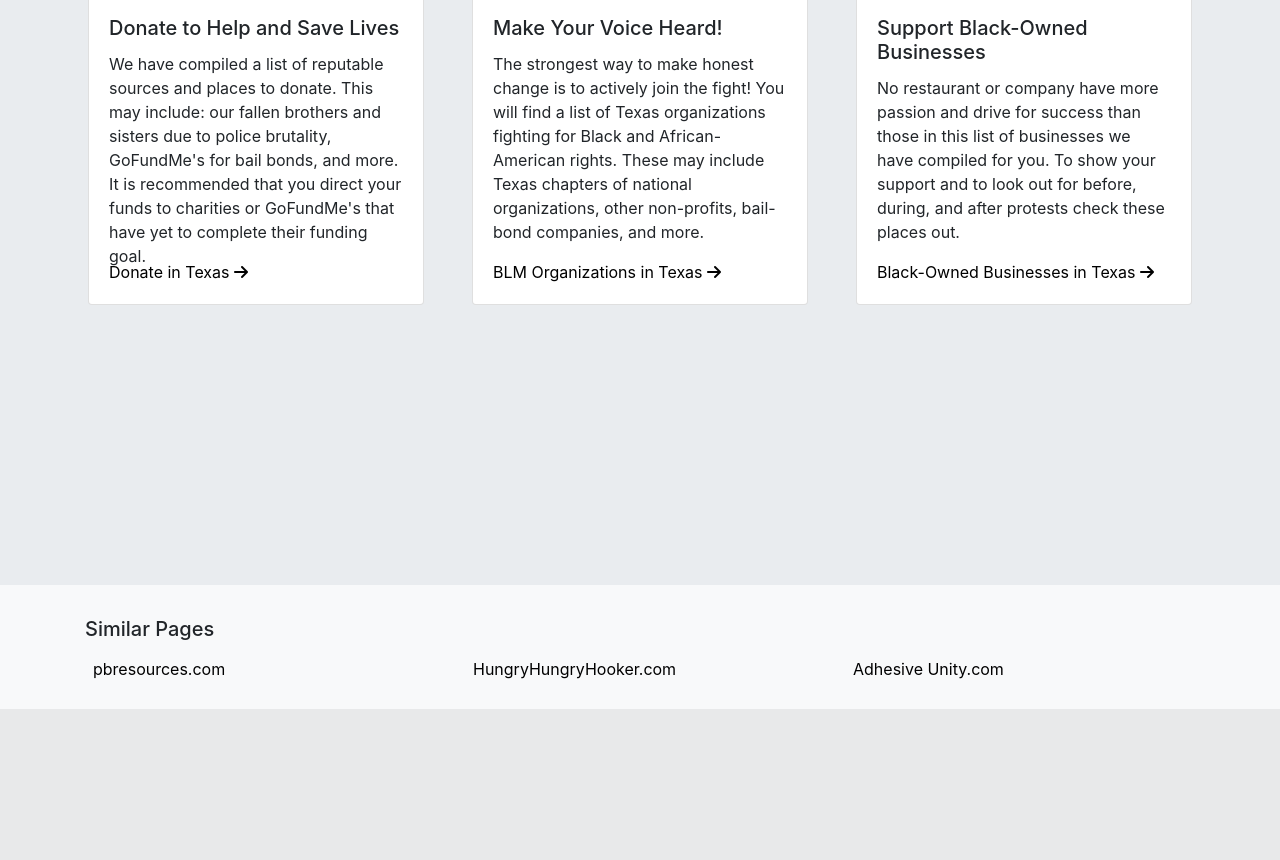
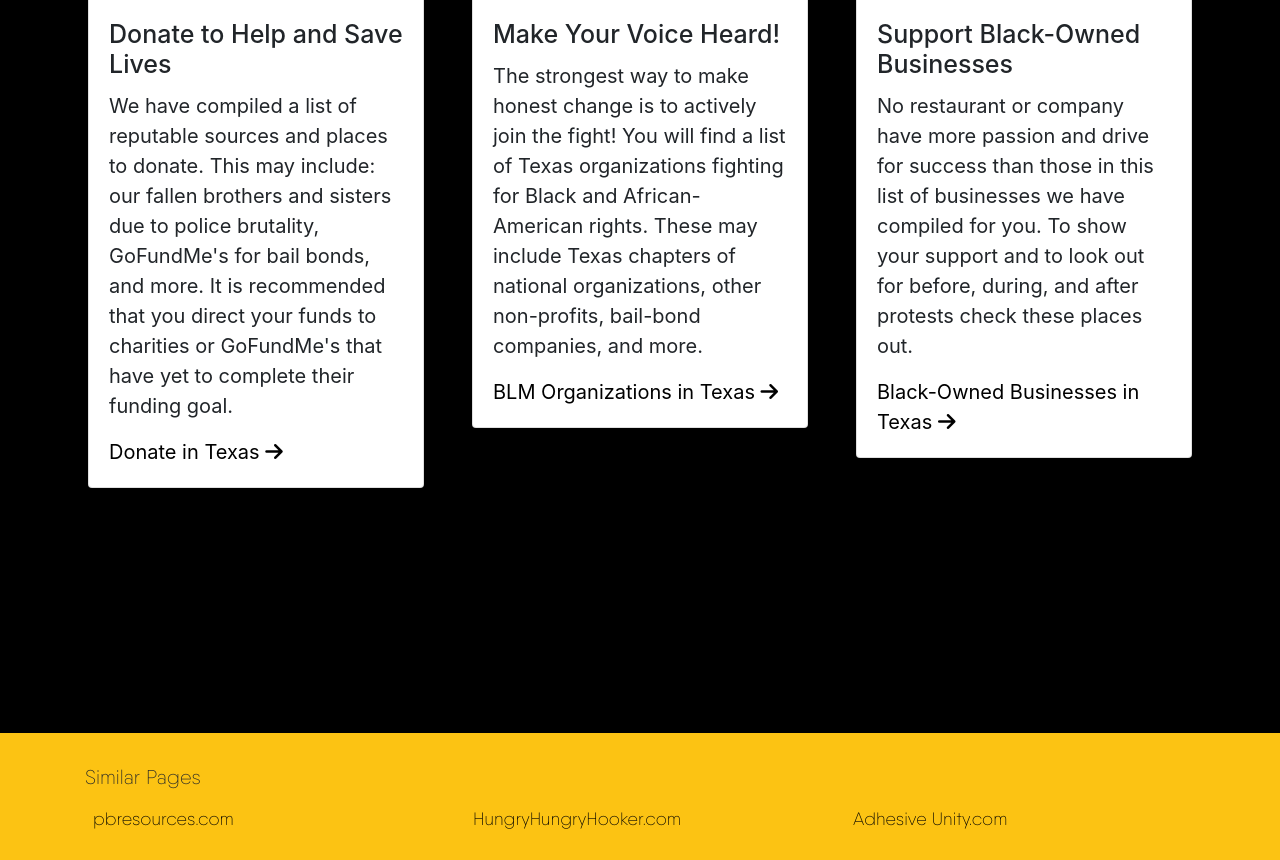
Before and after one commit to mrodriguez3313/Support-bipoc, a Flask app: page /Texas in a window 1280 px wide. Shown: the part 623-1483 px from the top of the page. Before the commit the page ends 1332 px from the top, so only its background shows below. Run offline with Flask 2, Linux system fonts and the light colour scheme; some libraries are stand-ins or nearby versions.

Commit message:
adding styling to state pages. Refactoring State.css file. And other stuff

```diff
--- a/website/static/states.css
+++ b/website/static/states.css
@@ -13,6 +13,7 @@
   src: url('QanelasSoftDEMO-ExtraBold.otf')
 }
 
+/* Used to help keep footer at the bottom of the page */
 html {
   position: relative;
 }
@@ -25,19 +26,33 @@ a:hover {
   color: #B46E43 !important;
 }
 
-.blmstyle {
-  font-family: 'Cornerstone', sans-serif;
-  color: #000000;
+body {
+  /* font-family: 'Cornerstone', sans-serif; */
+  font-size: 20px;
+  /* align-items: center; */
+  /* justify-content: center; */
+  /* flex-direction: column; */
+  background: #000000;
+  position: relative;
+  min-height: 100vh;
+  padding-bottom: 23.5rem;
 }
 
+/* This is applied to both navbar and footer */
 .barstyle {
+  font-size: 18px;
   font-family: 'QanelasSoft', Cornerstone;
-  color: #000000;
+  background-color: #fcc313;
 }
 
 .title_blm {
   font-family: 'QanelasBold', sans-serif;
   color: #000000;
+}
+
+.state-header {
+  font-size: 4.5rem;
+  color: white;
 }
 
 .foot-position {
@@ -49,24 +64,19 @@ a:hover {
   padding-bottom: 20px;
 }
 
-.state-header {
-  font-size: 4.5rem;
-}
-
-.main {
-  position: relative;
-  min-height: 100vh;
-  padding-bottom: 23.5rem;
-}
-
-.background {
-  background-image: linear-gradient(135deg, #e9ecef 0%, #e9ecef 100%);
-}
-
 .cardimg {
   height: 288px;
 }
 
+.card-title {
+  font-size: 25px;
+}
+
+.card-text {
+  font-size: 20px;
+}
+
+/*
 .cardstyle {
   position: relative;
   height: 308px;
@@ -75,4 +85,4 @@ a:hover {
 .cardlink {
   position: absolute;
   bottom: 1.25rem;
-}
+} */
--- a/website/static/states_style.css
+++ /dev/null
@@ -1,3 +0,0 @@
-.pad {
-    padding-bottom: 2rem;
-}
--- a/website/static/style.css
+++ b/website/static/style.css
@@ -20,6 +20,7 @@
   padding: 0;
 }
 
+/* Used to help keep footer at the bottom of the page */
 html {
   position: relative;
 }
--- a/website/templates/base.html
+++ b/website/templates/base.html
@@ -18,7 +18,7 @@
 <body class="body-fix">
   <!--Addition that needs to be looked at-->
   <header>
-    <nav class="navbar navbar-expand-lg navbar-light barstyle">
+    <nav class="navbar navbar-expand-lg barstyle">
       <a class="navbar-brand" href="{{url_for('core.index')}}">BLM</a>
       <button class="navbar-toggler" type="button" data-toggle="collapse" data-target="#navbarNavDropdown" aria-controls="navbarNavDropdown" aria-expanded="false" aria-label="Toggle navigation">
         <span class="navbar-toggler-icon"></span>
--- a/website/templates/base_state.html
+++ b/website/templates/base_state.html
@@ -17,9 +17,9 @@
   <title>{{title}} Home Page</title>
 </head>
 
-<body class="background main">
+<body class="main">
   <header>
-    <nav class="navbar navbar-expand-lg navbar-light bg-light barstyle">
+    <nav class="navbar navbar-expand-lg barstyle">
       <a class="navbar-brand" href="{{url_for('core.index')}}">BLM</a>
       <button class="navbar-toggler" type="button" data-toggle="collapse" data-target="#navbarNavDropdown" aria-controls="navbarNavDropdown" aria-expanded="false" aria-label="Toggle navigation">
         <span class="navbar-toggler-icon"></span>
@@ -56,10 +56,10 @@
   {% endblock %}
 
 
-  <footer class="page-footer bg-light foot-position">
-    <div class="container bg-light">
+  <footer class="page-footer foot-position barstyle">
+    <div class="container">
       <div class="row">
-        <div class="col-sm">
+        <div class="col">
           <h5>Similar Pages</h5>
         </div>
       </div>
```
